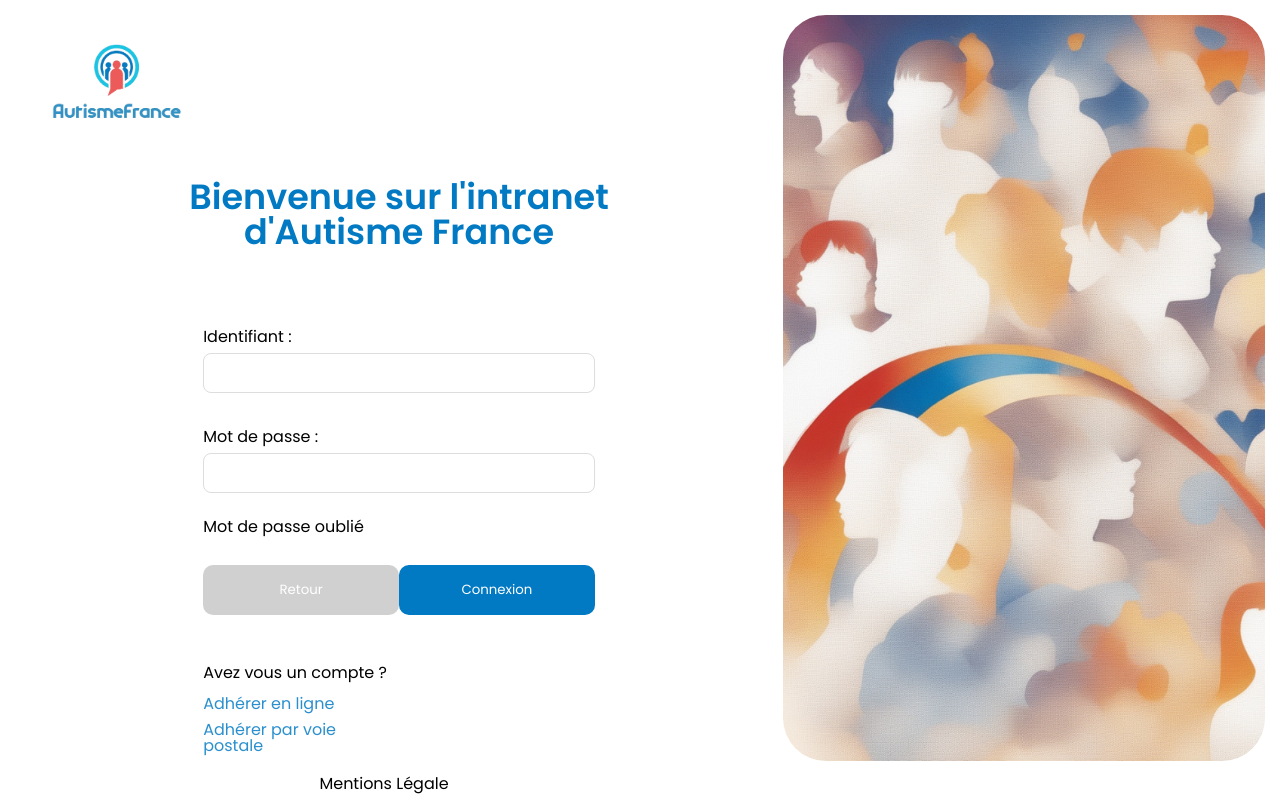
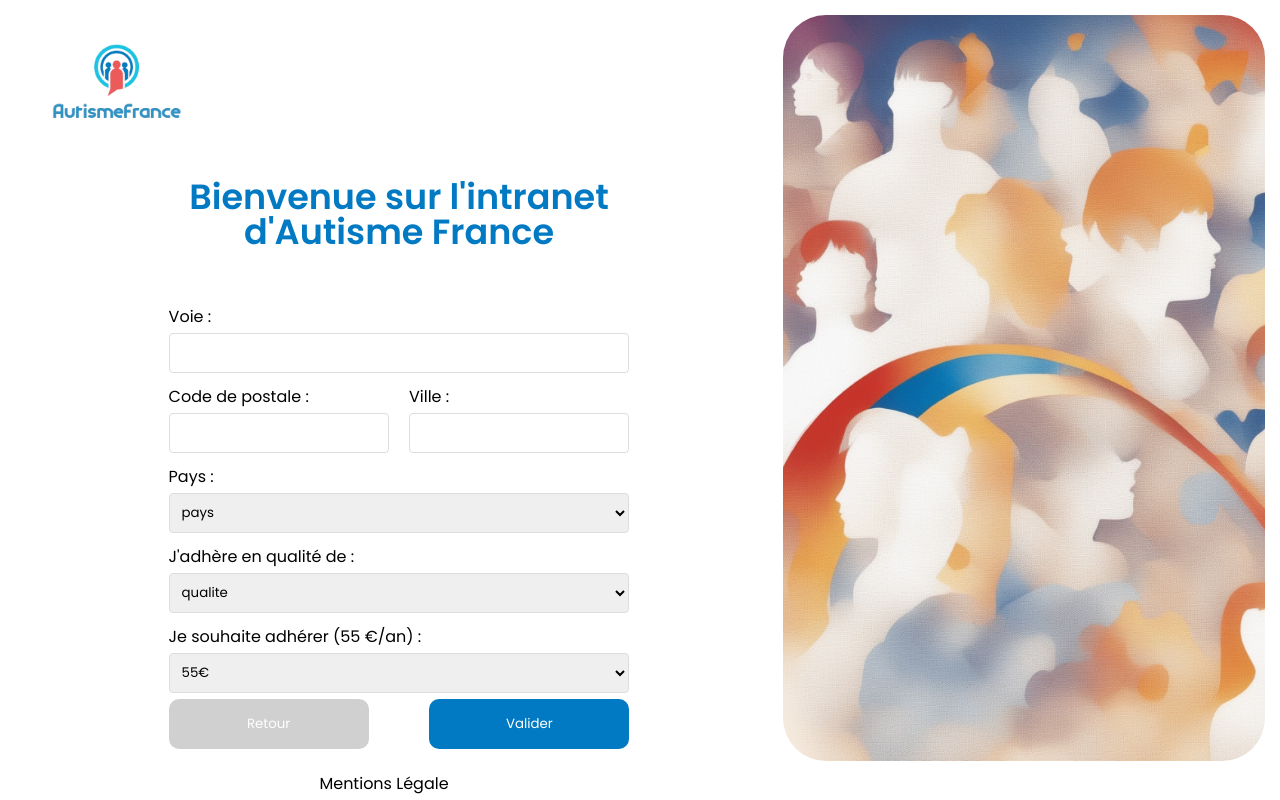
Before and after one commit to Ychnightder/SAE_WEB_2024, a PHP site: page /adhesion-connexion/adhesion-connexion.html in a window 1280 px wide. Run offline with PHP 8.4, Linux system fonts and the light colour scheme.

Commit message:
bientot fini AC

```diff
--- a/adhesion-connexion/adhesion-connexion.css
+++ b/adhesion-connexion/adhesion-connexion.css
@@ -65,9 +65,10 @@
 .formBox .div-form-conexion {
   height: 100%;
   width: 100%;
-    display: flex;
+  /*display: flex;*/
   justify-content: center;
   left: 0;
+  display: none;
 }
 
 .div-form-conexion .form-conexion {
@@ -85,13 +86,16 @@
   flex-direction: column;
   font-size: 16px;
   gap: 8px;
+  margin-top: 10px;
 }
 
-main input {
+main input,
+select {
   width: 100%;
   height: 40px;
-    border-radius: 8px;
+  border-radius: 4px;
   border: 1px solid #ddd;
+  padding: 8px;
 }
 
 .form-conexion label p {
@@ -174,7 +178,6 @@ main input {
   color: #017ac3;
 }
 
-
 /* Animation pour masquer le formulaire de connexion vers la gauche */
 .hide-left {
   animation: slideOutLeft 0.5s forwards;
@@ -207,32 +210,90 @@ main input {
   }
 }
 
-
-
-
 .formBox .div-form-inscription {
   position: absolute;
   width: 100%;
-    transform: translateX(110%);
-    overflow: hidden;
+  /*transform: translateX(110%);*/
+  /*overflow: hidden;*/
 }
 
 .form-inscription {
   display: flex;
 }
 
-/* Sign-up form: first and second parts */
 .form-inscription .first-info {
   transition: transform 0.5s ease-in-out;
   width: 100%;
   position: relative;
+  /*display: flex;*/
+  justify-content: center;
+  flex-direction: column;
+  margin: 0 auto;
+  gap: 10px;
+  display: none;
 }
 
+.name-firsname {
+  display: flex;
+  justify-content: space-between;
+  gap: 20px;
+}
+.name-firsname label {
+  flex: 1;
+  display: flex;
+  flex-direction: column;
+}
+
+.telephone-box {
+  display: flex;
+  gap: 20px;
+}
+
+.div-button-add {
+  display: flex;
+  justify-content: flex-end;
+  margin-bottom: 20px;
+}
+.add-num {
+  background-color: #017ac3;
+  color: white;
+  margin-top: 10px;
+  padding: 10px;
+  border: none;
+  border-radius: 8px;
+  font-size: 16px;
+  cursor: pointer;
+  transition: background-color 0.3s ease-out;
+}
+
+.add-num:hover {
+  background-color: #0056b3;
+}
+
+.button-add {
+}
 .form-inscription .second-info {
   transition: transform 0.5s ease-in-out;
   position: absolute;
   top: 0;
-    left: 100%;
+  /*transform: translateX(110%);*/
+  width: 100%;
+  gap: 20px;
+}
+
+.second-info .info-position{
+  display: flex;
+  gap: 20px;
+  justify-content: space-between;
+}
+
+
+.form-inscription.hide-left .first-info {
+  transform: translateX(-110%);
+}
+
+.form-inscription.show-right .second-info {
+  transform: translateX(0%);
 }
 
 /* Right Box */
--- a/adhesion-connexion/adhesion-connexion.html
+++ b/adhesion-connexion/adhesion-connexion.html
@@ -56,50 +56,44 @@
               <form action="" class="form-inscription">
                 <div class="first-info">
                   <div class="name-firsname">
-                    <label for="nom" required>
+                    <label for="nom">
                       Nom :
                       <input type="text" id="nom" />
                     </label>
-                    <label for="prenom" required>
+                    <label for="prenom">
                       Prenom :
                       <input type="text" id="prenom" />
                     </label>
                   </div>
-                  <label for="email" required>
+                  <label for="Email">
                     Adresse mail :
-                    <input type="email" />
+                    <input id="Email" type="email" />
                   </label>
                   <div class="phone-div">
-                    <!--                    <template>-->
                     <div class="telephone-box">
-                      <select id="Libele" name="Libele">
-                        <option
-                          style="display: none"
-                          value=""
-                          selected
-                          disabled
-                        >
-                          Libelé
-                        </option>
-                        <option value="Bureau">Bureau</option>
-                        <option value="Bureau">Domicile</option>
-                        <option value="Personnelle">Perso</option>
-                        <option value="Bureau">Principal</option>
-                        <option value="Bureau">Pro</option>
-                      </select>
+                      <label for="Libele">
+                        Libelé :
+                        <select id="Libele" name="Libele">
+
+<!--                          <option value="Bureau">Bureau</option>-->
+<!--                          <option value="Bureau">Domicile</option>-->
+<!--                          <option value="Personnelle">Perso</option>-->
+<!--                          <option value="Bureau">Principal</option>-->
+<!--                          <option value="Bureau">Pro</option>-->
+                        </select>
+                      </label>
                       <label for="telephone">
                         Téléphone :
-                        <input id="telephone" type="number" />
+                        <input id="telephone" type="text" />
                       </label>
-                      <div class="button-add">
-                        <button class="add add-num">Ajouter</button>
-                      </div>
                     </div>
 
-                    <!--                    </template>-->
+                    <div class="div-button-add">
+                      <button class="add-num">Ajouter un numero</button>
+                    </div>
                     <div class="divSubmit">
                       <button class="return-btn">Retour</button>
-                      <button  class="btn-suivant" >Suivant</button>
+                      <button class="btn-suivant">Suivant</button>
                     </div>
                   </div>
                 </div>
@@ -139,7 +133,7 @@
                     </select>
                   </label>
                   <div class="divSubmit">
-                    <button>Retour</button>
+                    <button class="return-btn2">Retour</button>
                     <button>Valider</button>
                   </div>
                 </div>
--- a/index.html
+++ b/index.html
@@ -15,7 +15,7 @@
     <div id="header-placeholder"></div>
 
     <section class="section">
-      <img id="imgAccueil" src="Accueil/slider.png" />
+      <img id="imgAccueil" src="./Accueil/slider.png" />
     </section>
     <div class="sectionPar">
       <h3>AUTISME FRANCE</h3>
--- /dev/null
+++ b/shared-data/dataAC.js
@@ -0,0 +1 @@
+// donnés pour les option des select et pour les pays etc
--- a/shared-html/header.html
+++ b/shared-html/header.html
@@ -257,7 +257,10 @@
       </button>
     </div>
     <div class="cta-buttons">
-      <a href="./adhesion-connexion/adhesion-connexion.html" class="member-button">
+      <a
+        href="./adhesion-connexion/adhesion-connexion.html"
+        class="member-button"
+      >
         <svg
           class="member-icon"
           width="17"
```
Also changed, not shown: adhesion-connexion/adhesion-connexion.js (+98 -17 lines). Lines whose indentation alone changed are shown as unchanged.
